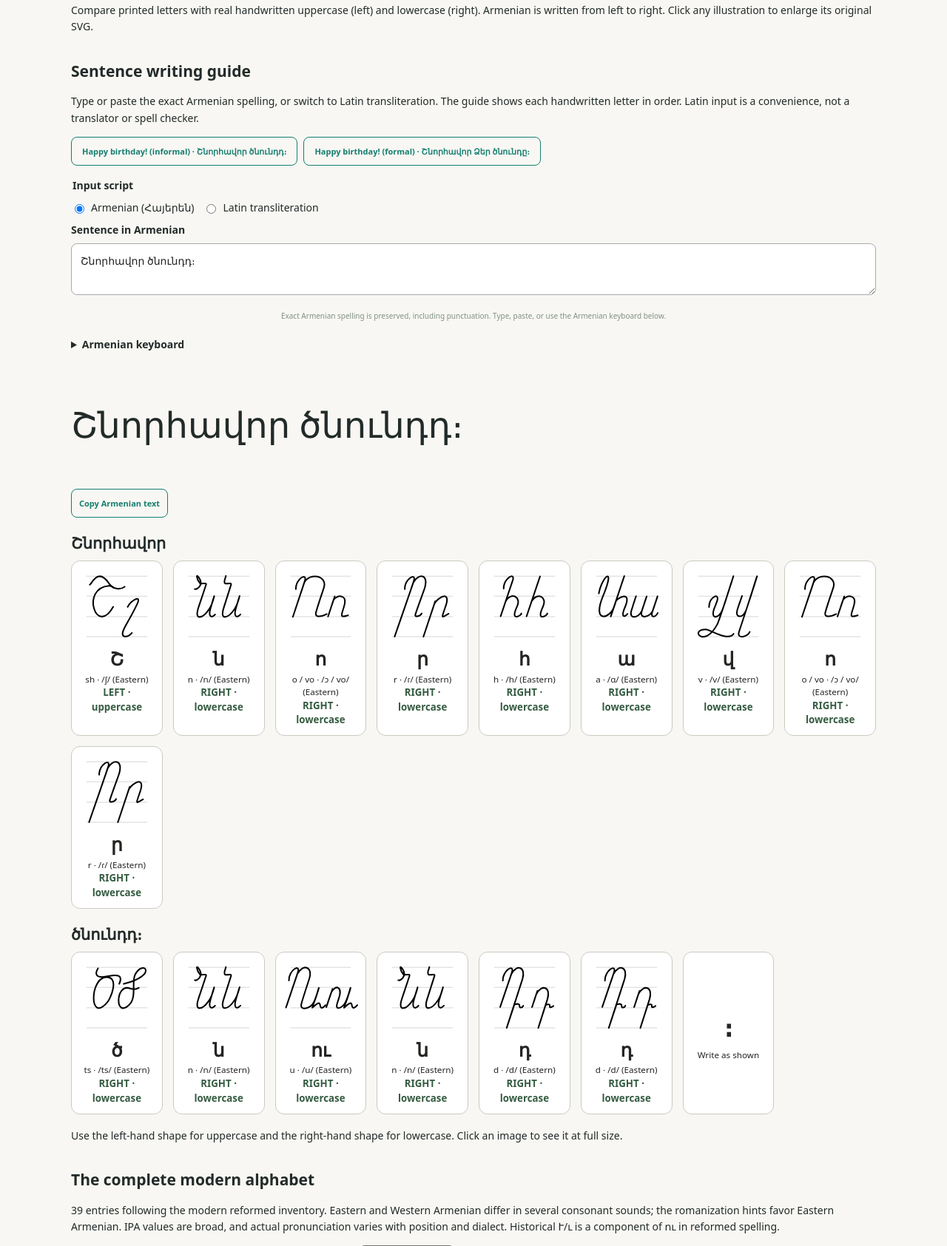
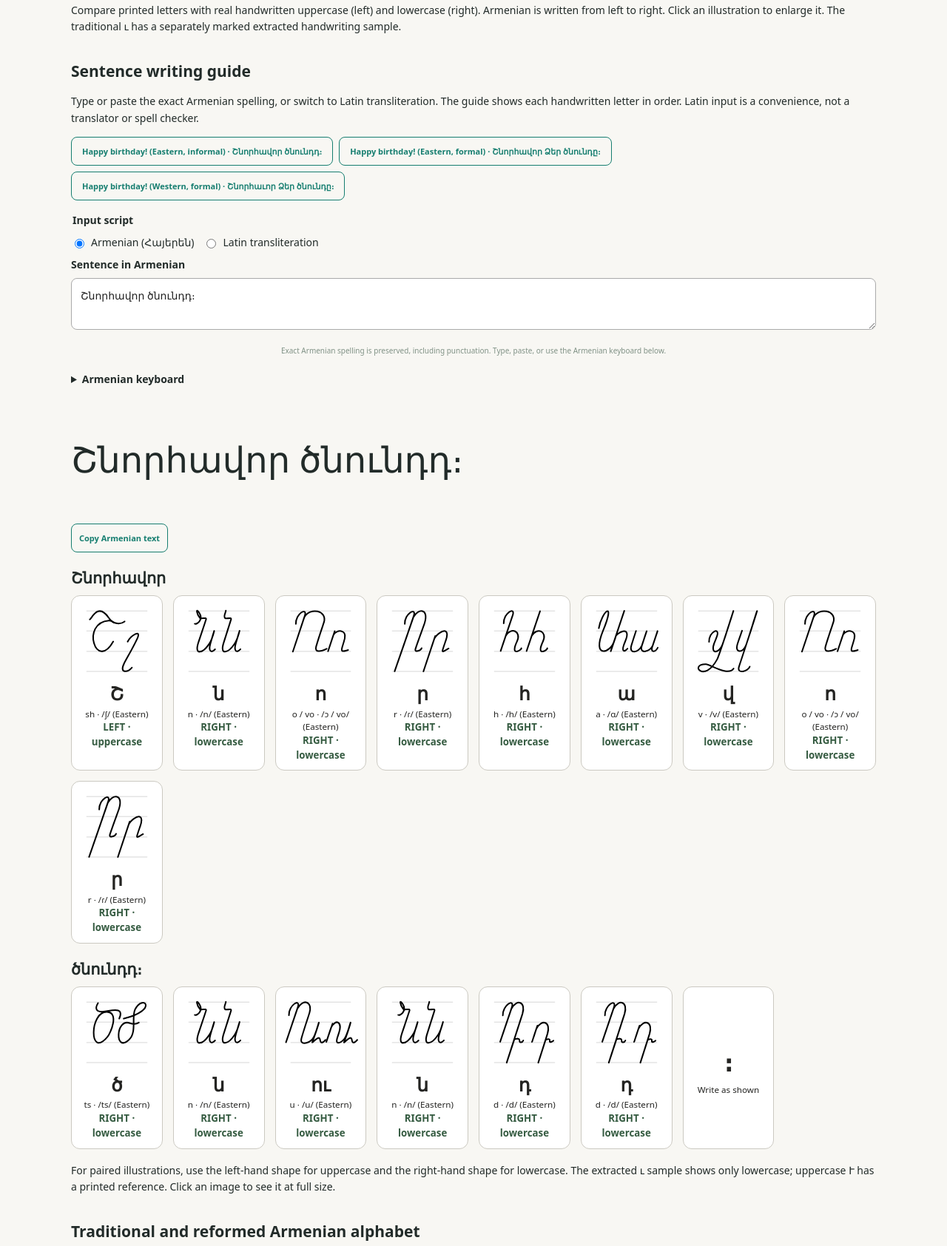
Before and after one commit to aeirya/learn-writing-systems, a plain HTML site: page armenian/index.html in a window 1280 px wide. Shown: the part 226-1911 px from the top of the page at 74% size. Drawn offline with Linux system fonts and the light colour scheme.

Commit message:
Add Western Armenian birthday preset and traditional hiwn reference

```diff
--- a/armenian/handwriting.js
+++ b/armenian/handwriting.js
@@ -265,6 +265,14 @@ const letters = [
     "70"
   ],
   [
+    "Ւ",
+    "ւ",
+    "w / v (hiwn)",
+    "v (traditional)",
+    "v (traditional)",
+    ""
+  ],
+  [
     "Ու",
     "ու",
     "u",
@@ -316,6 +324,7 @@ const letters = [
 const byLower = new Map(letters.map(row => [row[1],row]));
 function card(row, wanted) {
   const [upper,lower,roman,east,west,hash] = row;
+  if (upper==='Ւ') return hiwnCard(wanted);
   const filename = upper + '_handwritten.svg';
   const remote = 'https://upload.wikimedia.org/wikipedia/commons/' + hash[0] + '/' + hash + '/' + encodeURIComponent(filename);
   const source = 'https://commons.wikimedia.org/wiki/File:' + encodeURIComponent(filename);
@@ -339,17 +348,38 @@ function card(row, wanted) {
   }
   return box;
 }
-const romanMap = {"ch'":"չ","ts'":"ց","t'":"թ","p'":"փ","k'":"ք","sh":"շ","zh":"ժ","kh":"խ","gh":"ղ","dz":"ձ","ts":"ծ","ch":"ճ","rr":"ռ","uh":"ը","eh":"է","oh":"օ","ew":"և","a":"ա","b":"բ","g":"գ","d":"դ","e":"ե","z":"զ","ë":"ը","ə":"ը","ē":"է","i":"ի","l":"լ","x":"խ","k":"կ","h":"հ","m":"մ","y":"յ","n":"ն","o":"ո","p":"պ","j":"ջ","s":"ս","v":"վ","t":"տ","r":"ր","u":"ու","q":"ք","f":"ֆ","š":"շ","ž":"ժ","č":"ճ","ł":"ղ","ṙ":"ռ","ō":"օ","c":"ծ"};
+function hiwnCard(wanted) {
+  const box=document.createElement('article'); box.className='hand-card';
+  const title=document.createElement('strong'); title.lang='hy'; title.textContent=wanted||'Ւ ւ';
+  if(wanted==='Ւ'){
+    const printed=document.createElement('div'); printed.className='hiwn-printed'; printed.lang='hy'; printed.textContent='Ւ';
+    const notice=document.createElement('small'); notice.textContent='Uppercase: printed reference only';
+    box.append(printed,notice);
+  } else {
+    const link=document.createElement('a'); link.href='images/hiwn-lower.svg'; link.target='_blank'; link.rel='noopener';
+    const img=document.createElement('img'); img.src=link.href; img.alt='Lowercase ւ extracted from the final component of handwritten ու'; img.className='hiwn-image'; link.append(img); box.append(link);
+  }
+  const hint=document.createElement('small'); hint.textContent='hiwn · w (romanization), /v/ in շնորհաւոր';
+  const note=document.createElement('small'); note.textContent=wanted==='Ւ'?'No verified uppercase handwriting sample in this collection.':'Lowercase ւ · extracted from the handwritten ու example';
+  const src=document.createElement('a'); src.href='https://commons.wikimedia.org/wiki/File:%D5%88%D6%82_handwritten.svg'; src.target='_blank';src.rel='noopener';src.textContent='Original handwriting source';
+  box.append(title,hint,note,src);return box;
+}
+const romanMap = {"ch'":"չ","ts'":"ց","t'":"թ","p'":"փ","k'":"ք","sh":"շ","zh":"ժ","kh":"խ","gh":"ղ","dz":"ձ","ts":"ծ","ch":"ճ","rr":"ռ","uh":"ը","eh":"է","oh":"օ","ew":"և","a":"ա","b":"բ","g":"գ","d":"դ","e":"ե","z":"զ","ë":"ը","ə":"ը","ē":"է","i":"ի","l":"լ","x":"խ","k":"կ","h":"հ","m":"մ","y":"յ","n":"ն","o":"ո","p":"պ","j":"ջ","s":"ս","v":"վ","w":"ւ","t":"տ","r":"ր","u":"ու","q":"ք","f":"ֆ","š":"շ","ž":"ժ","č":"ճ","ł":"ղ","ṙ":"ռ","ō":"օ","c":"ծ"};
 const presets = [
   {
-    "label": "Happy birthday! (informal)",
+    "label": "Happy birthday! (Eastern, informal)",
     "latin": "Shnorhavor tsnundd.",
     "armenian": "Շնորհավոր ծնունդդ։"
   },
   {
-    "label": "Happy birthday! (formal)",
+    "label": "Happy birthday! (Eastern, formal)",
     "latin": "Shnorhavor Dzer tsnunduh.",
     "armenian": "Շնորհավոր Ձեր ծնունդը։"
+  },
+  {
+    "label": "Happy birthday! (Western, formal)",
+    "latin": "Shnorhawor Dzer tsnunduh.",
+    "armenian": "Շնորհաւոր Ձեր ծնունդը։"
   }
 ];
 function transliterate(input) {
--- a/armenian/index.html
+++ b/armenian/index.html
@@ -30,6 +30,8 @@
   .armenian-keys .key-wide { grid-column:span 2; font-size:.9rem; }
   .keyboard-controls { margin-top:10px; }
   .guide-input .input-mode input, .keyboard-controls input { width:auto; padding:0; }
+  .hiwn-printed { display:grid; place-items:center; aspect-ratio:1; font-size:4rem; }
+  .hand-card img.hiwn-image { object-fit:contain; }
   .guide-presets { display:flex; flex-wrap:wrap; gap:8px; margin:14px 0; }
   .guide-presets button { padding:10px 14px; border-radius:8px; cursor:pointer; }
   .guide-input { display:grid; gap:8px; margin:16px 0; }
@@ -57,7 +59,7 @@
 <main>
 <p class="kicker">07 / ARMENIAN · ՀԱՅԵՐԵՆ</p>
 <h1>Armenian handwriting</h1>
-<p>Compare printed letters with real handwritten uppercase (left) and lowercase (right). Armenian is written from left to right. Click any illustration to enlarge its original SVG.</p>
+<p>Compare printed letters with real handwritten uppercase (left) and lowercase (right). Armenian is written from left to right. Click an illustration to enlarge it. The traditional ւ has a separately marked extracted handwriting sample.</p>
 <section aria-labelledby="writing-guide">
 <h2 id="writing-guide">Sentence writing guide</h2>
 <p>Type or paste the exact Armenian spelling, or switch to Latin transliteration. The guide shows each handwritten letter in order. Latin input is a convenience, not a translator or spell checker.</p>
@@ -81,23 +83,23 @@
 <summary>Transliteration key &amp; spelling tips</summary>
 <p>These are Eastern Armenian letter-by-letter conventions, not automatic phonetic spelling. Capitalize a Latin letter or digraph to get its uppercase Armenian form. At the start of a word, <code>ye</code> and <code>vo</code> give ե and ո. A period becomes the Armenian full stop (։).</p>
 <div id="roman-key" class="roman-key"></div>
-<p>Use <code>ch'</code>, <code>ts'</code>, <code>t'</code>, <code>p'</code>, <code>k'</code> for aspirated consonants. <code>uh</code> (or ë) writes ը; <code>eh</code> writes է; <code>oh</code> writes օ; <code>ew</code> writes և. <code>u</code> writes the two-character vowel ու. For ambiguous spellings, type or paste the exact Armenian letter. Spoken vowels may be unwritten, so check unfamiliar words against a dictionary.</p>
+<p>Use <code>ch'</code>, <code>ts'</code>, <code>t'</code>, <code>p'</code>, <code>k'</code> for aspirated consonants. <code>uh</code> (or ë) writes ը; <code>eh</code> writes է; <code>oh</code> writes օ; <code>ew</code> writes և. <code>u</code> writes the two-character vowel ու; <code>w</code> writes traditional ւ. For ambiguous spellings, type or paste the exact Armenian letter. Spoken vowels may be unwritten, so check unfamiliar words against a dictionary.</p>
 </details>
 <p class="phrase" lang="hy" id="sentence-preview" aria-live="polite"></p>
 <p id="sentence-warning" role="status" hidden></p>
 <div class="hand-controls"><button type="button" class="secondary-btn" id="copy-sentence">Copy Armenian text</button><span id="copy-status" role="status"></span></div>
 <div id="sentence-guide"></div>
-<p>Use the left-hand shape for uppercase and the right-hand shape for lowercase. Click an image to see it at full size.</p>
+<p>For paired illustrations, use the left-hand shape for uppercase and the right-hand shape for lowercase. The extracted ւ sample shows only lowercase; uppercase Ւ has a printed reference. Click an image to see it at full size.</p>
 </section>
 <section aria-labelledby="alphabet">
-<h2 id="alphabet">The complete modern alphabet</h2>
-<p>39 entries following the modern reformed inventory. Eastern and Western Armenian differ in several consonant sounds; the romanization hints favor Eastern Armenian. IPA values are broad, and actual pronunciation varies with position and dialect. Historical Ւ/ւ is a component of ու in reformed spelling.</p>
+<h2 id="alphabet">Traditional and reformed Armenian alphabet</h2>
+<p>40 reference entries covering the traditional alphabet and the modern reformed inventory, including Ւ/ւ, Ու/ու and Եւ/և. Eastern and Western Armenian differ in several consonant sounds; romanization hints favor Eastern Armenian. IPA values are broad. In traditional spelling ւ often represents /v/; in reformed spelling it survives as a component of ու.</p>
 <div class="hand-controls"><label for="filter">Find a letter or sound</label><input type="search" id="filter" placeholder="շ, sh, /ʃ/…"><button type="button" id="print">Print reference</button></div>
 <div id="alphabet-grid" class="hand-grid"></div>
 <p id="empty" hidden>No matching letters.</p>
 </section>
 <footer>
-<p>Handwriting artwork by <a href="https://commons.wikimedia.org/wiki/User:%E3%81%9D%E3%82%89%E3%81%BF%E3%81%BF">そらみみ</a>, via <a href="https://commons.wikimedia.org/wiki/Category:Armenian_handwritten_upper-_and_lower-case_pairs_with_font_lines">Wikimedia Commons</a>, <a href="https://creativecommons.org/licenses/by-sa/4.0/">CC BY-SA 4.0</a>. Original images unchanged; individual source links are on each card. Pronunciation reference: <a href="https://en.wikipedia.org/wiki/Armenian_alphabet#Alphabet">Armenian alphabet</a>. The artwork retains its own license, separate from the site's code.</p>
+<p>Handwriting artwork by <a href="https://commons.wikimedia.org/wiki/User:%E3%81%9D%E3%82%89%E3%81%BF%E3%81%BF">そらみみ</a>, via <a href="https://commons.wikimedia.org/wiki/Category:Armenian_handwritten_upper-_and_lower-case_pairs_with_font_lines">Wikimedia Commons</a>, <a href="https://creativecommons.org/licenses/by-sa/4.0/">CC BY-SA 4.0</a>. The 39 original images are unchanged. The additional lowercase hiwn (ւ) sample is extracted from the original handwritten ու SVG and is also CC BY-SA 4.0. Individual source links are on each card. Pronunciation reference: <a href="https://en.wikipedia.org/wiki/Armenian_alphabet#Alphabet">Armenian alphabet</a>. The artwork retains its own license, separate from the site's code.</p>
 <a class="back-link" href="../">← All writing systems</a>
 </footer>
 </main></div>
```
Also changed, not shown: armenian/images/hiwn-lower.svg (added), 2 other files.
